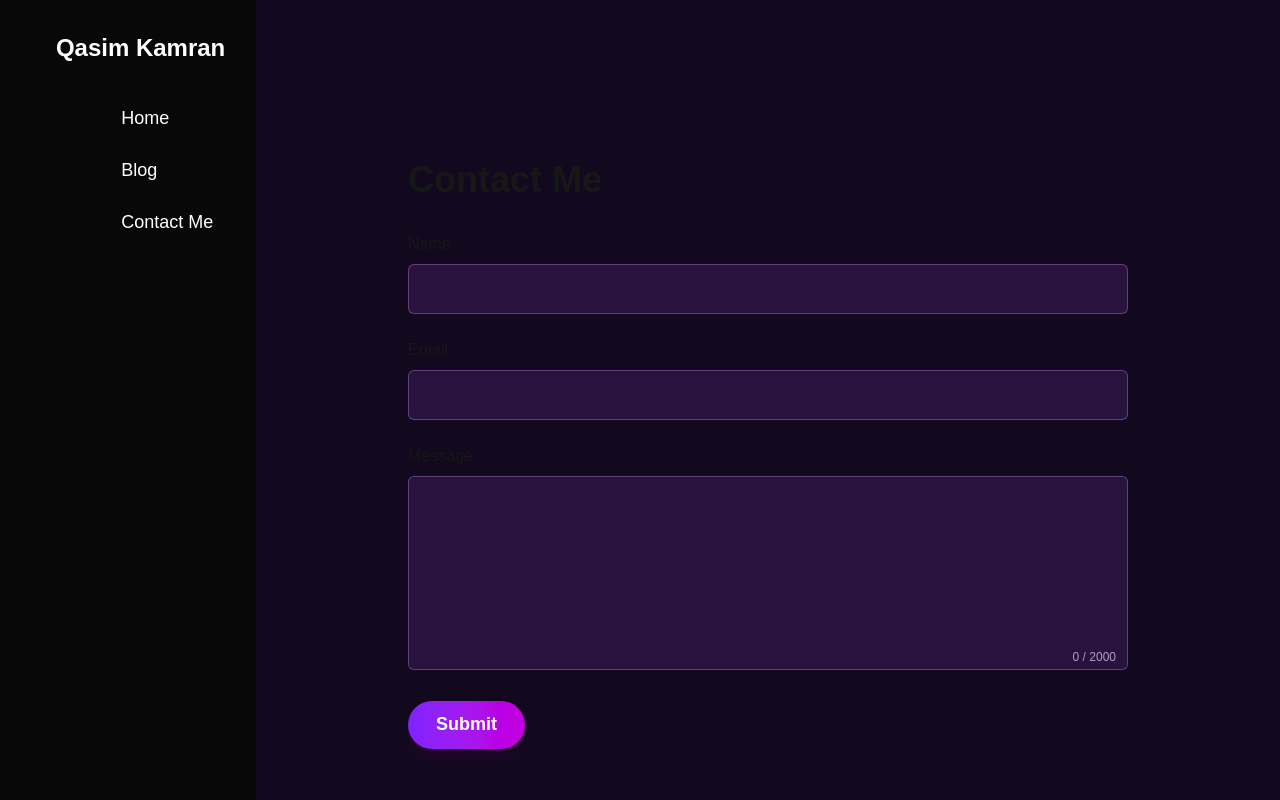
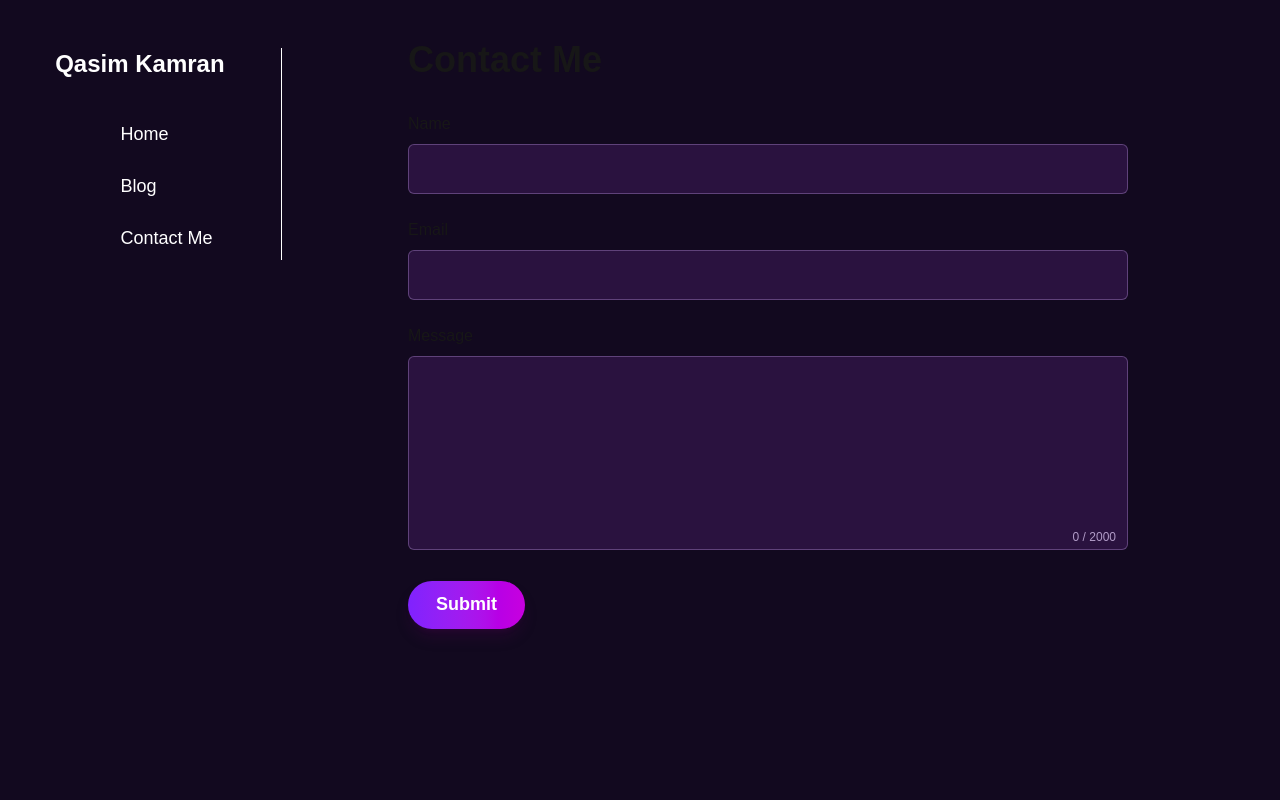
Before and after one commit to qasimkamran/Qasim-Kamran, a Next.js app in the folder website/: page /contact in a window 1280 px wide. Built offline with nearby package versions, Linux system fonts and the light colour scheme.

Commit message:
Navbar changes in styling and consistent backgrounds

```diff
--- a/website/src/app/contact/page.tsx
+++ b/website/src/app/contact/page.tsx
@@ -2,7 +2,7 @@ import ContactForm from "@/components/ContactForm";
 
 export default function ContactPage() {
     return (
-        <main className="w-full max-w-3xl px-6 pb-12 pt-[20vh]">
+        <main className="w-full max-w-3xl px-6 pb-12 pt-[5vh]">
             <h1 className="text-4xl font-bold">Contact Me</h1>
             <ContactForm />
         </main>
--- a/website/src/app/globals.css
+++ b/website/src/app/globals.css
@@ -26,6 +26,20 @@ body {
   font-family: Arial, Helvetica, sans-serif;
 }
 
+.site-shell {
+  --site-background: #12091f;
+  background-color: var(--site-background);
+}
+
+.horizontal-navbar-shell {
+  background-color: color-mix(
+    in srgb,
+    color-mix(in srgb, var(--site-background) 88%, white) 60%,
+    transparent
+  );
+  backdrop-filter: blur(12px);
+}
+
 :where([lang="ar"], [dir="rtl"]) {
   font-family: var(--font-arabic), Arial, sans-serif;
   line-height: 1.8;
--- a/website/src/app/layout.tsx
+++ b/website/src/app/layout.tsx
@@ -25,14 +25,17 @@ export default function RootLayout({
             className={`${notoKufiArabic.variable} h-full antialiased`}
         >
             <body className="min-h-full">
-                <div className="flex min-h-screen flex-col md:flex-row">
-                    <div className="bg-[#080808] md:hidden">
+                <div
+                    className="site-shell flex min-h-screen flex-col md:flex-row"
+                    data-site-shell
+                >
+                    <div className="horizontal-navbar-shell sticky top-0 z-50 border-b border-white/10 md:hidden">
                         <HorizontalNavbar />
                     </div>
-                    <aside className="hidden shrink-0 basis-1/5 bg-[#080808] md:block">
+                    <aside className="hidden shrink-0 basis-1/4 md:block">
                         <VerticalNavbar />
                     </aside>
-                    <main className="flex-1 bg-[#12091f] px-4 md:basis-4/5 md:px-0 md:pl-[10vw]">
+                    <main className="flex-1 px-4 md:basis-3/4 md:px-0 md:pl-[5vw]">
                         {children}
                     </main>
                 </div>
--- a/website/src/components/VerticalNavbar.tsx
+++ b/website/src/components/VerticalNavbar.tsx
@@ -6,15 +6,16 @@ import {
 import navbarData from "./VerticalNavbar-Data.json";
 
 const styles = {
-    nav: "flex min-h-screen w-full flex-col items-end gap-8 py-8 pl-6 pr-[12%] text-white",
-    title: "text-2xl font-semibold text-white",
-    list: "flex flex-col items-stretch gap-2 text-left",
+    nav: "flex min-h-screen w-full flex-col items-end gap-8 pb-8 pl-6 pr-[12%] pt-12 text-white",
+    title: "mr-8 text-2xl font-semibold text-white",
+    list: "mr-8 flex flex-col items-stretch gap-2 text-left",
     link: "block rounded-md px-3 py-2 text-left text-lg font-medium text-white transition-colors hover:text-gray-300",
 };
 
 function VerticalNavbar() {
     return (
         <nav className={styles.nav}>
+            <div className="flex flex-col items-end gap-8 border-r border-white pr-6">
                 <div
                     className={`${styles.title} ${arabicClassName(navbarData.title, "text-[1.575rem]")}`}
                     {...arabicTextProps(navbarData.title)}
@@ -36,6 +37,7 @@ function VerticalNavbar() {
                         ))
                     }
                 </ul>
+            </div>
         </nav>
     );
 }
--- a/website/src/components/blog/BlogNotePage.tsx
+++ b/website/src/components/blog/BlogNotePage.tsx
@@ -5,6 +5,7 @@ import { arabicTextProps, containsArabic } from "@/lib/arabic";
 
 import Breadcrumbs from "./Breadcrumbs";
 import MarkdownContent from "./MarkdownContent";
+import SiteBackgroundSync from "./SiteBackgroundSync";
 
 export default function BlogNotePage({
     note,
@@ -15,9 +16,10 @@ export default function BlogNotePage({
 }) {
     return (
         <main
-            className="-mx-4 min-h-screen px-10 py-12 md:-ml-[10vw] md:mr-0 md:pl-[calc(10vw+1.5rem)] md:pr-6"
+            className="-mx-4 min-h-screen px-10 py-12 md:-ml-[5vw] md:mr-0 md:pl-[calc(5vw+1.5rem)] md:pr-6"
             style={getNoteStyles(note)}
         >
+            <SiteBackgroundSync background={note.background} />
             <div className="w-full max-w-3xl">
                 <Breadcrumbs slug={parentSlug} />
 
--- /dev/null
+++ b/website/src/components/blog/SiteBackgroundSync.tsx
@@ -0,0 +1,41 @@
+"use client";
+
+import { useEffect } from "react";
+
+export default function SiteBackgroundSync({
+    background,
+}: {
+    background?: string;
+}) {
+    useEffect(() => {
+        if (!background) {
+            return;
+        }
+
+        const siteShell = document.querySelector<HTMLElement>(
+            "[data-site-shell]",
+        );
+
+        if (!siteShell) {
+            return;
+        }
+
+        const previousBackground = siteShell.style.getPropertyValue(
+            "--site-background",
+        );
+        siteShell.style.setProperty("--site-background", background);
+
+        return () => {
+            if (previousBackground) {
+                siteShell.style.setProperty(
+                    "--site-background",
+                    previousBackground,
+                );
+            } else {
+                siteShell.style.removeProperty("--site-background");
+            }
+        };
+    }, [background]);
+
+    return null;
+}
```
Lines whose indentation alone changed are shown as unchanged.
